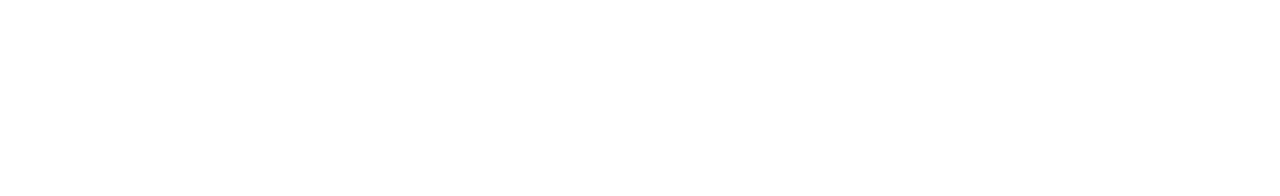
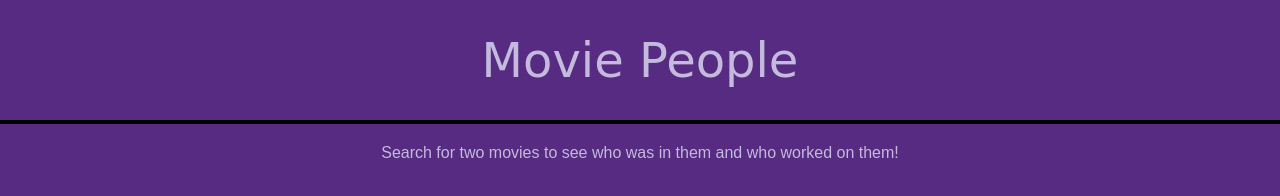
Before and after one commit to JoeDeiRossi/ajax-project, a website: page index.html in a window 1280 px wide. Drawn offline with Linux system fonts and the light colour scheme; a web font is replaced by a local one.

Commit message:
Completed header section

```diff
--- a/css/layout.css
+++ b/css/layout.css
@@ -0,0 +1,7 @@
+.row {
+  display: flex;
+}
+
+.column-full {
+  width: 100%;
+}
--- a/css/styles.css
+++ b/css/styles.css
@@ -0,0 +1,23 @@
+body {
+  background-color: #562b81;
+}
+
+h1 {
+  color: #c3badd;
+  font-size: 3rem;
+  font-family: Rye, cursive;
+  text-align: center;
+  font-weight: 400;
+}
+
+hr {
+  border: 2px solid black;
+}
+
+p {
+  text-align: center;
+  color: #c3badd;
+  font-family: sans-serif;
+  width: 80%;
+  margin: 20px auto;
+}
--- a/index.html
+++ b/index.html
@@ -5,14 +5,27 @@
   <meta name="viewport" content="width=device-width, initial-scale=1.0">
   <title>AJAX Project</title>
   <link rel="icon" href="images/favicon.ico">
+  <link href="https://fonts.googleapis.com/css2?family=Rye&display=swap" rel="stylesheet">
   <link rel="stylesheet" href="css/reset.css">
   <link rel="stylesheet" href="css/layout.css">
   <link rel="stylesheet" href="css/styles.css">
 </head>
 <body>
   <header>
+    <div class="row">
+      <div class="column-full">
+        <h1>Movie People</h1>
+        <hr>
+        <p>Search for two movies to see who was in them and who worked on them!</p>
+      </div>
+    </div>
   </header>
   <main>
+    <div class="row">
+      <div class="column-one-half"></div>
+      <div class="column-one-half"></div>
+    </div>
+    <div class="row"></div>
   </main>
   <script src="js/data.js"></script>
   <script src="js/main.js"></script>
```
